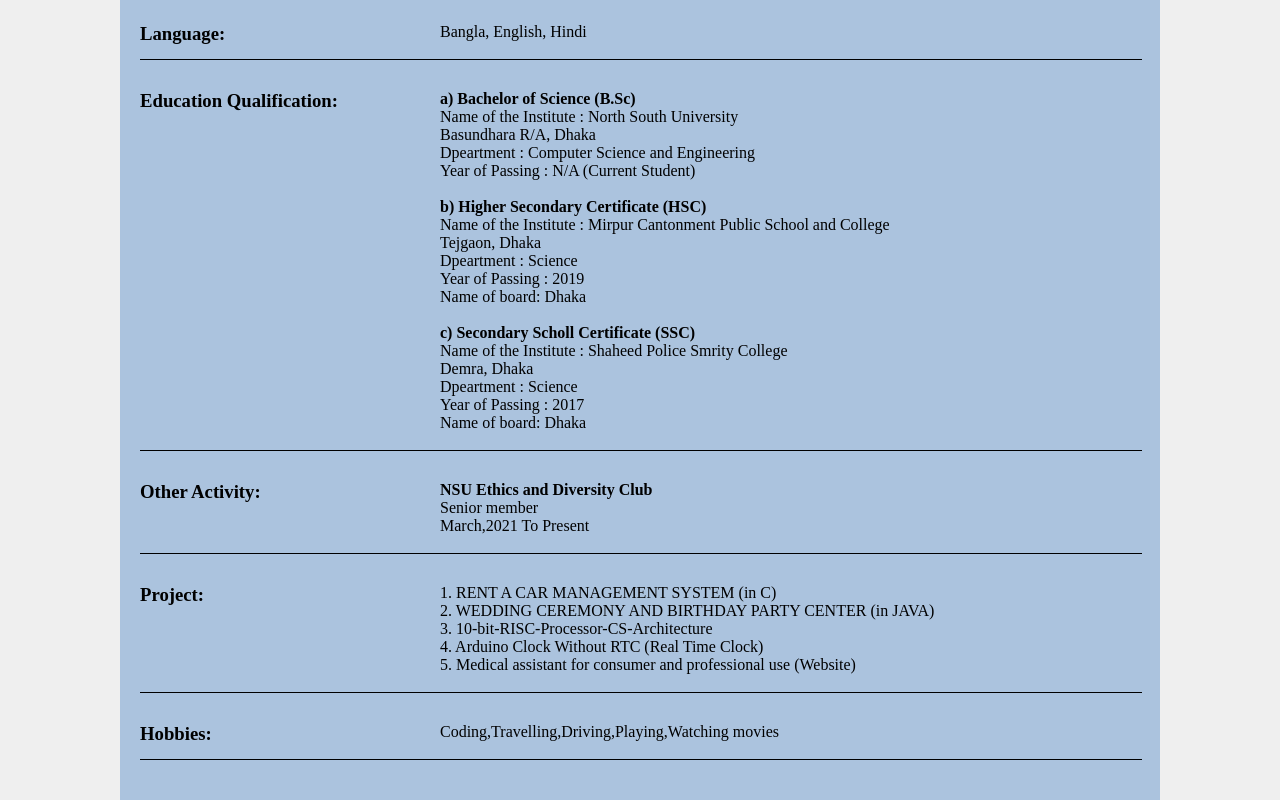
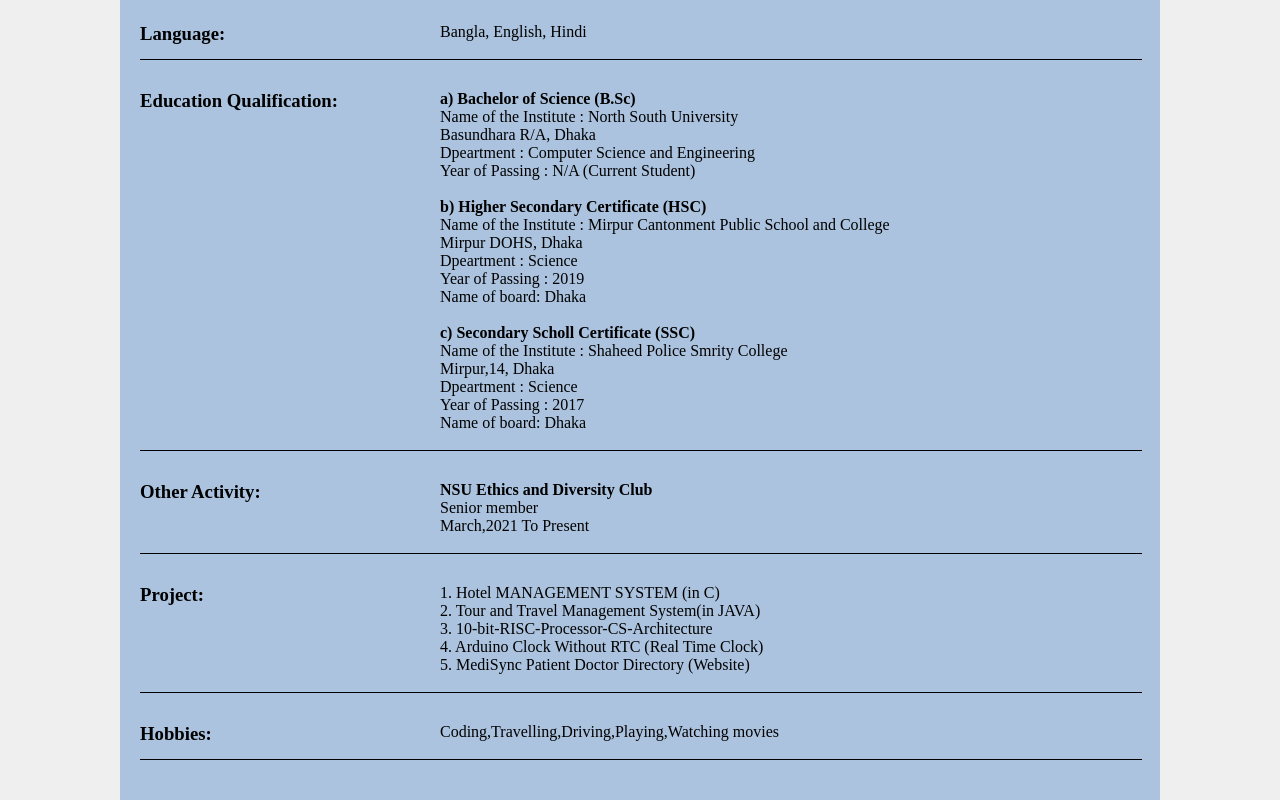
Before and after one commit to Rafsanchowdhury/Rafsan_CV, a plain HTML site: page index.html in a window 1280 px wide. Shown: the part 464-1264 px from the top of the page. Drawn offline with Linux system fonts and the light colour scheme.

Commit message:
Update index.html

```diff
--- a/index.html
+++ b/index.html
@@ -12,7 +12,7 @@
    <div class="container">
     <!-- ------------------------------------ HEADER START---------------------------------------------------->
     <header>
-        <img class="profile_image" src="image/nazib.png">
+        <img class="profile_image" src="image/rafsan.png">
         <div class="header_bio">
             <h1>Rafsan Jani Chowdhury</h1>
             <h3>Student of North South University</h3>
@@ -110,7 +110,7 @@
 
                 <h4>b) Higher Secondary Certificate (HSC)</h4>
                     <p>Name of the Institute : Mirpur Cantonment Public School and College</p>
-                    <p>Tejgaon, Dhaka</p>
+                    <p>Mirpur DOHS, Dhaka</p>
                     <p>Dpeartment : Science</p>
                     <p>Year of Passing : 2019</p>
                     <p>Name of board: Dhaka</p>
@@ -118,7 +118,7 @@
 
                 <h4>c) Secondary Scholl Certificate (SSC)</h4>
                     <p>Name of the Institute : Shaheed Police Smrity College </p>
-                    <p>Demra, Dhaka</p>
+                    <p>Mirpur,14, Dhaka</p>
                     <p>Dpeartment : Science</p>
                     <p>Year of Passing : 2017</p>
                     <p>Name of board: Dhaka</p>
@@ -155,11 +155,11 @@
                     <h3>Project:</h3>
                 </div>
                 <div class="right_div">
-                   <p>1. RENT A CAR MANAGEMENT SYSTEM (in C)</p>
-                   <p>2. WEDDING CEREMONY AND BIRTHDAY PARTY CENTER (in JAVA)</p>
+                   <p>1. Hotel MANAGEMENT SYSTEM (in C)</p>
+                   <p>2. Tour and Travel Management System(in JAVA)</p>
                    <P>3. 10-bit-RISC-Processor-CS-Architecture</P>
                    <P>4. Arduino Clock Without RTC (Real Time Clock)</P>
-                   <P>5. Medical assistant for consumer and professional use (Website)</P>
+                   <P>5. MediSync Patient Doctor Directory (Website)</P>
                    <br>
                 </div>
             </div>
```
